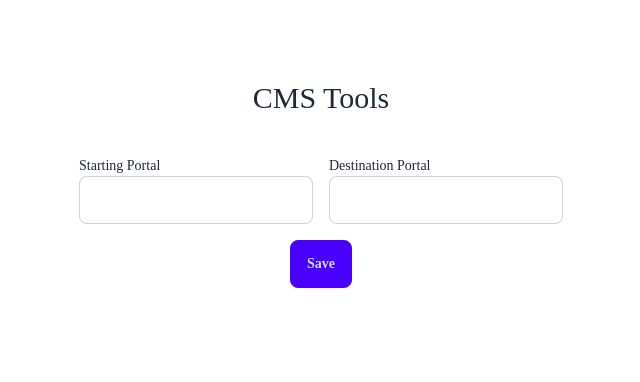
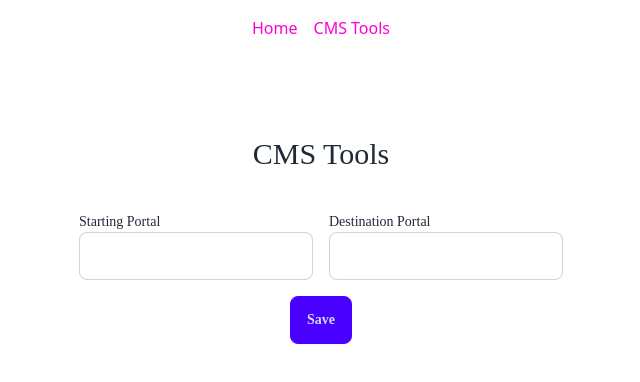
Before and after one commit to jim9112/portal-tool, a Next.js app: page /cms-tools in a window 1280 px wide. Shown: the top 382 px of the page, without its empty margins (319-959 px from the left). Built offline with nearby package versions, Linux system fonts and the light colour scheme.

Commit message:
add menu to layout

```diff
--- a/src/app/layout.tsx
+++ b/src/app/layout.tsx
@@ -1,6 +1,7 @@
 import type { Metadata } from 'next';
 import localFont from 'next/font/local';
 import './globals.css';
+import Link from 'next/link';
 
 const geistSans = localFont({
   src: './fonts/GeistVF.woff',
@@ -28,6 +29,19 @@
       <body
         className={`${geistSans.variable} ${geistMono.variable} antialiased`}
       >
+        <header className='py-4'>
+          <ul
+            role='navigation'
+            className='flex gap-4 items-center justify-center text-secondary'
+          >
+            <li className='hover:hover:text-accent'>
+              <Link href='/'>Home</Link>
+            </li>
+            <li className='hover:hover:text-accent'>
+              <Link href='/cms-tools'>CMS Tools</Link>
+            </li>
+          </ul>
+        </header>
         {children}
       </body>
     </html>
```
